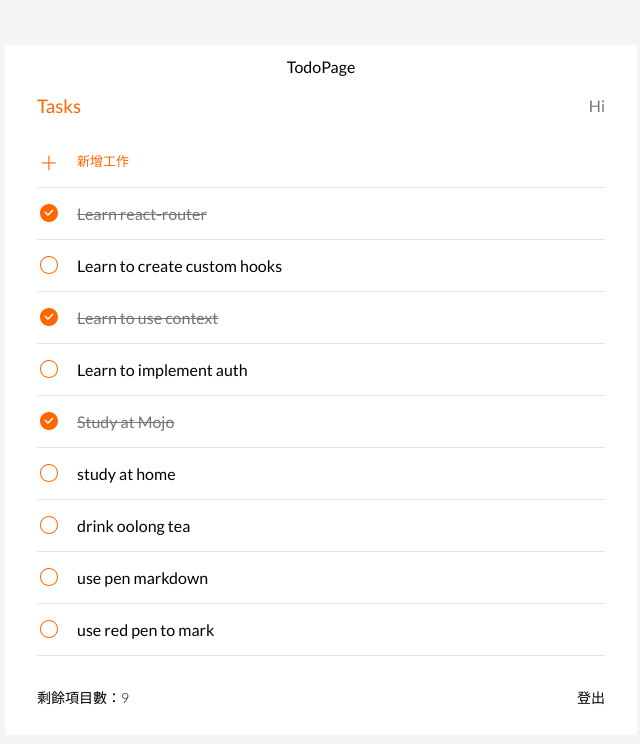
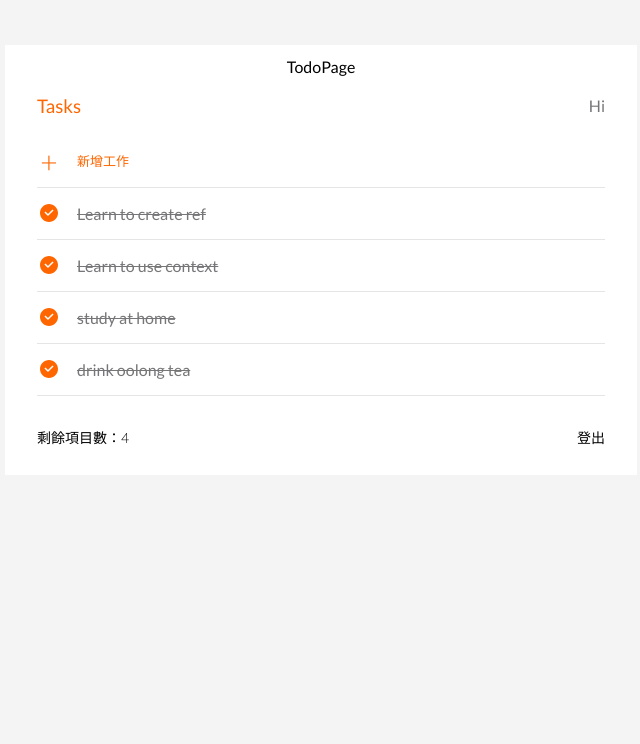
Before and after one commit to clairehuang77777/To-Do-List, a React (Create React App) app: page /todo in a window 1280 px wide. Shown: the top 744 px of the page, without its empty margins (319-959 px from the left). Built offline with nearby package versions, Linux system fonts and the light colour scheme; data requests are answered from the project's data file.

Commit message:
add edit & delete api call function

```diff
--- a/db.json
+++ b/db.json
@@ -1,13 +1,8 @@
 {
   "todos": [
     {
-      "title": "Learn react-router",
+      "title": "Learn to create ref",
       "isDone": true,
-      "id": "1"
-    },
-    {
-      "title": "Learn to create custom hooks",
-      "isDone": false,
       "id": "2"
     },
     {
@@ -16,34 +11,14 @@
       "id": "3"
     },
     {
-      "title": "Learn to implement auth",
-      "isDone": false,
-      "id": "4"
-    },
-    {
-      "id": "5",
-      "title": "Study at Mojo",
-      "isDone": true
-    },
-    {
       "id": "9621",
       "title": "study at home",
-      "isDone": false
+      "isDone": true
     },
     {
       "id": "8687",
       "title": "drink oolong tea",
-      "isDone": false
-    },
-    {
-      "id": "b2dd",
-      "title": "use pen markdown",
-      "isDone": false
-    },
-    {
-      "id": "5172",
-      "title": "use red pen to mark",
-      "isDone": false
+      "isDone": true
     }
   ]
 }
--- a/src/api/todo.js
+++ b/src/api/todo.js
@@ -1,7 +1,7 @@
 import axios from "axios";
 
 const base_URL ="http://localhost:3004"
-
+//CRUD串接api設定
 export async function getTodos(){
   try {
     const res = await axios.get(`${base_URL}/todos`)
@@ -28,11 +28,31 @@ export async function postTodos(payloads){
 }
 
 
-export function patchTodos(){
+export async function patchTodos(payloads){
+  try {
+    console.log("Payloads:", payloads);
+    const id = payloads.id?.id || payloads.id;
+    const title = payloads.title || payloads.id?.title;
+    const isDone = payloads.isDone || payloads.id?.isDone;
 
-
+    const res = await axios.patch(`${base_URL}/todos/${id}`,{
+      id,
+      title,
+      isDone
+    })
+    return res.data
+  }
+  catch(error){
+    console.error('[patchTodo failed]',error)
+  }
 }
 
-export function deleteTodos(){
-
+export async function deleteTodos(id){
+  try {
+    const res = await axios.delete(`${base_URL}/todos/${id}`)
+    return res.data
+  }
+  catch(error){
+    console.error('[deleteTodo failed]',error)
+  }
 }
--- a/src/pages/TodoPage.jsx
+++ b/src/pages/TodoPage.jsx
@@ -1,7 +1,7 @@
 import { Footer, Header, TodoCollection, TodoInput } from '../components';
 import { useState } from 'react';
 import { useEffect } from 'react';
-import { getTodos,postTodos } from '../api/todo';
+import { deleteTodos, getTodos,patchTodos,postTodos } from '../api/todo';
 
 // eslint-disable-next-line no-unused-vars
 
@@ -97,12 +97,25 @@ const TodoPage = () => {
     }
   }
 
-  function handleToggleDone(id) {
+  async function handleToggleDone(id) {
+    const currentTodo = todos.find((todo)=>todo.id === id)
+    try {
+      const data = await patchTodos(
+        {
+          id,
+          isDone:!currentTodo.isDone
+        }
+      )
         setTodos((prevTodos) => {
          return prevTodos.map((item) =>
-        item.id === id ? { ...item, isDone: !item.isDone } : item
+           item.id === id ?
+         { ...item, id:data.id, isDone:data.isDone } : item
            );
          });
+    }
+    catch(error){
+      console.error(error)
+    }
   }
 
   function handleChangeMode({ id, isEdit }) {
@@ -117,14 +130,21 @@ const TodoPage = () => {
     });
   }
 
-  function handleSave({ id, title }) {
+  async function handleSave({ id, title }) {
+    console.log("saving todo",id, title)
+    try {
+      const data = await patchTodos({
+        id,
+        title
+      });
+
       setTodos((prevTodos) => {
         return prevTodos.map((todo) => {
           if (todo.id === id) {
             return {
               ...todo,
               title,
-            isEdit: false,
+              isEdit:false
             };
           }
           return {
@@ -132,18 +152,30 @@ const TodoPage = () => {
           };
         });
       });
+    console.log(todos)
+    }
+    catch(error){
+      console.error(error)
+    }
   }
 
-  function handleDelete(id) {
+  async function handleDelete(id) {
+    //套用 deleteTodos()使用axios打delete request
+    try{
+      const data = await deleteTodos(id)
+
       setTodos((prevtodos) => {
         return prevtodos.filter((item) => {
-        if (item.id !== id) {
+          if (item.id !== data.id) {
             return {
               ...item,
             };
           }
         });
       });
+    } catch(error){
+      console.error(error)
+    }
   }
 
   //使用此hook讓react讓外部系統連接
```
Lines whose indentation alone changed are shown as unchanged.
